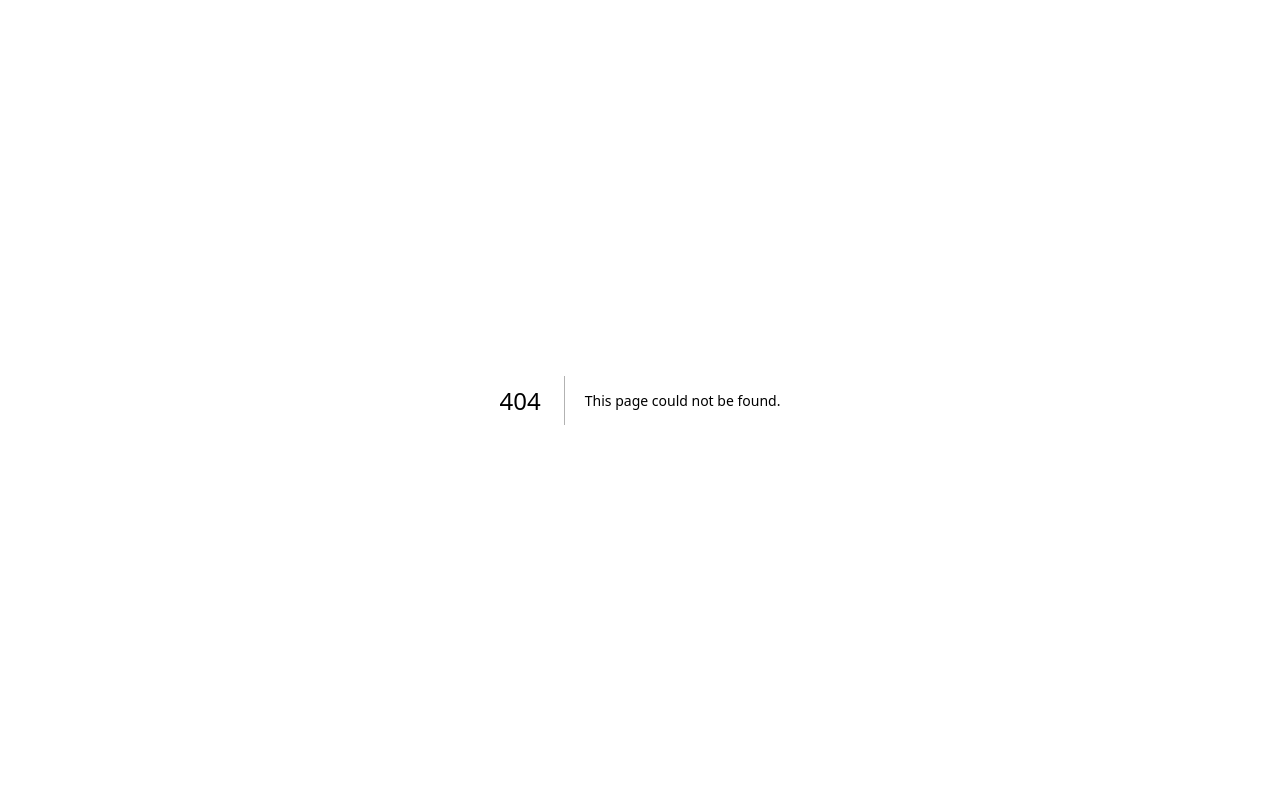
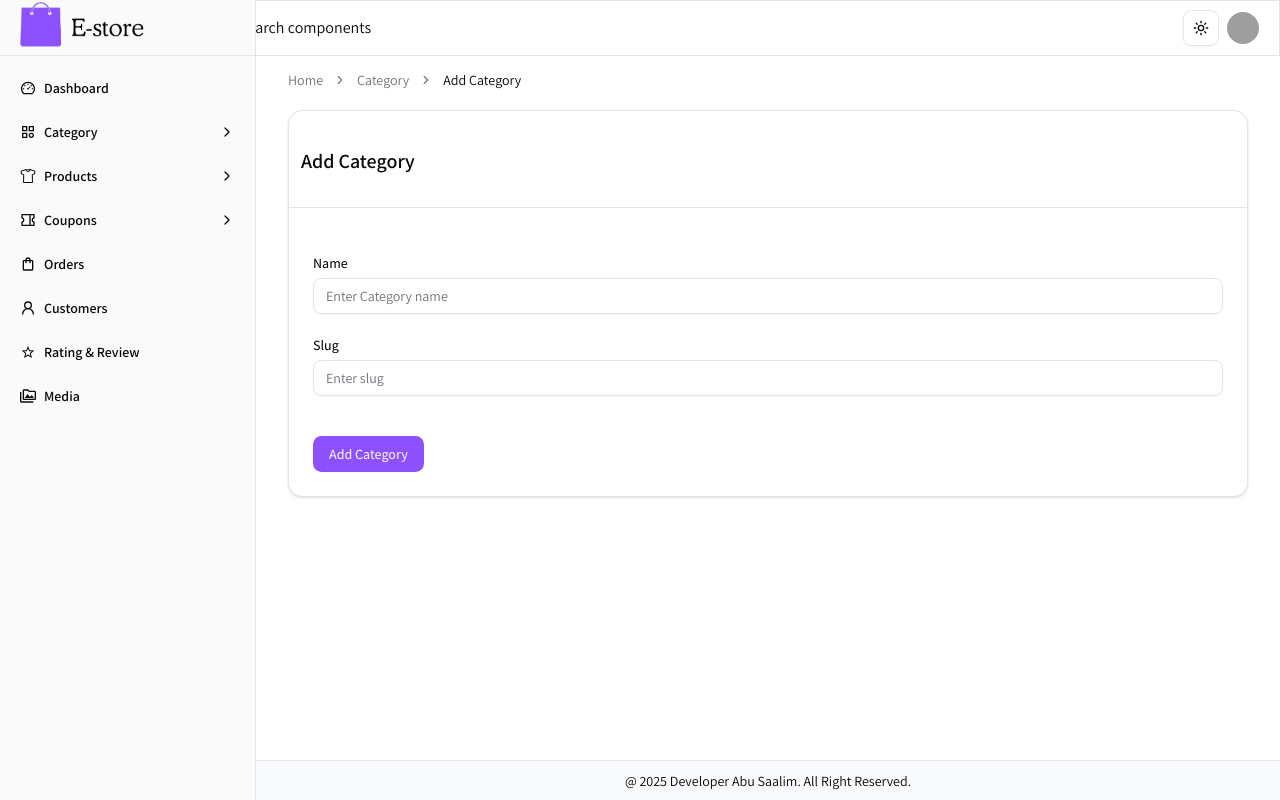
Before and after one commit to AbuSaalim/wallframe-ecom, a Next.js app: page /admin/category/add in a window 1280 px wide. Before the commit this address had no page. Built offline with nearby package versions, Linux system fonts and the light colour scheme; grey boxes are pictures that could not be loaded.

Commit message:
slug in category add api frontend with half functionality

```diff
--- /dev/null
+++ b/app/(root)/(admin)/admin/category/add/page.jsx
@@ -0,0 +1,149 @@
+'use client'
+
+import { useEffect, useState } from 'react';
+import BreadCrumb from '@/components/Application/Admin/BreadCrumb'
+import { ADMIN_CATEGORY_SHOW, ADMIN_DASHBOARD } from '@/routes/AdminPanelRoute'
+import { Card, CardHeader, CardContent } from '@/components/ui/card';
+import { Form, FormControl, FormField, FormItem, FormLabel, FormMessage } from '@/components/ui/form';
+import { Input } from '@/components/ui/input';
+import Buttonloading from '@/components/Application/Buttonloading';
+import { LoginSchema } from '@/lib/zodSchema';
+import { zodResolver } from '@hookform/resolvers/zod';
+import { useForm } from 'react-hook-form';
+import { showToast } from '@/lib/showToast';
+import axios from 'axios';
+
+const breadcrumbData = [
+  { href: ADMIN_DASHBOARD, label: 'Home' },
+  { href: ADMIN_CATEGORY_SHOW, label: 'Category' },
+  { href: '', label: 'Add Category' }
+]
+
+// Slugify function
+const slugify = (text) => {
+  return text
+    .toString()
+    .toLowerCase()
+    .trim()
+    .replace(/\s+/g, '-')        // Replace spaces with -
+    .replace(/[^\w\-]+/g, '')    // Remove all non-word chars
+    .replace(/\-\-+/g, '-')      // Replace multiple - with single -
+    .replace(/^-+/, '')          // Trim - from start of text
+    .replace(/-+$/, '');         // Trim - from end of text
+}
+
+const AddCategory = () => {
+  const [loading, setLoading] = useState(false);
+
+  const formSchema = LoginSchema.pick({
+    name: true,
+    slug: true
+  });
+
+  const form = useForm({
+    resolver: zodResolver(formSchema),
+    defaultValues: {
+      name: '',
+      slug: '',
+    },
+  });
+
+  // Watch the name field and auto-generate slug
+  useEffect(() => {
+    const subscription = form.watch((value, { name: fieldName }) => {
+      if (fieldName === 'name' && value.name) {
+        form.setValue('slug', slugify(value.name));
+      }
+    });
+    return () => subscription.unsubscribe();
+  }, [form]);
+
+  const onSubmit = async (values) => {
+    try {
+      setLoading(true);
+
+      const {data:response} = await axios.post('/api/category/create',values)
+
+      if (!response.success) {
+        throw new Error(response.message)
+      }
+
+      form.reset()
+      showToast('success', response.message)
+
+      console.log(values);
+    } catch (error) {
+      showToast('error:', error.message);
+      // showToast('error', error.message);
+    } finally {
+      setLoading(false);
+    }
+  }
+
+  return (
+    <div>
+      <BreadCrumb breadcrumbData={breadcrumbData} />
+
+      <Card className="shadow-sm">
+        <CardHeader className="px-3 py-3 border-b border-border">
+          <h4 className="text-xl font-semibold">Add Category</h4>
+        </CardHeader>
+        <CardContent className="pt-6">
+          <Form {...form}>
+            <form onSubmit={form.handleSubmit(onSubmit)} className="space-y-6">
+
+              <FormField
+                control={form.control}
+                name="name"
+                render={({ field }) => (
+                  <FormItem>
+                    <FormLabel>Name</FormLabel>
+                    <FormControl>
+                      <Input
+                        type="text"
+                        placeholder="Enter Category name"
+                        {...field}
+                        disabled={loading}
+                      />
+                    </FormControl>
+                    <FormMessage />
+                  </FormItem>
+                )}
+              />
+
+              <FormField
+                control={form.control}
+                name="slug"
+                render={({ field }) => (
+                  <FormItem>
+                    <FormLabel>Slug</FormLabel>
+                    <FormControl>
+                      <Input
+                        type="text"
+                        placeholder="Enter slug"
+                        {...field}
+                        disabled={loading}
+                      />
+                    </FormControl>
+                    <FormMessage />
+                  </FormItem>
+                )}
+              />
+
+              <div className="pt-4">
+                <Buttonloading
+                  loading={loading}
+                  type="submit"
+                  text="Add Category"
+                  className="cursor-pointer"
+                />
+              </div>
+            </form>
+          </Form>
+        </CardContent>
+      </Card>
+    </div>
+  )
+}
+
+export default AddCategory
--- /dev/null
+++ b/app/(root)/(admin)/admin/category/edit/[id]/page.jsx
@@ -0,0 +1,11 @@
+import React from 'react'
+
+const EditCategory = () => {
+  return (
+    <div>
+      EditCategory
+    </div>
+  )
+}
+
+export default EditCategory
--- /dev/null
+++ b/app/(root)/(admin)/admin/category/pages.jsx
@@ -0,0 +1,11 @@
+import React from 'react'
+
+const ShowCategory = () => {
+  return (
+    <div>
+        ShowCategory
+    </div>
+  )
+}
+
+export default ShowCategory
--- /dev/null
+++ b/app/api/category/create/route.js
@@ -0,0 +1,43 @@
+import { connectDB } from "@/lib/detabaseConnection";
+import { catchError, isAuthenticated, response } from "@/lib/helperFunction";
+import { LoginSchema } from "@/lib/zodSchema";
+import CategoryModel from "@/models/Category.model";
+
+export async function POST(request) {
+    try {
+         // Check authentication
+            const auth = await isAuthenticated('admin');
+            if (!auth.isAuth) {
+              return response(false, 403, 'Unauthorized.');
+            }
+
+            await connectDB()
+            const payload = await request.json();
+
+
+              const schema = LoginSchema.pick({
+                name: true,
+                slug: true
+              });
+
+              const validate = schema.safeParse(payload)
+
+              if (!validate.success) {
+                return response(false, 400, 'Invalid or missing feild', validate.error)
+              }
+
+              const {name, slug} = validate.data
+
+
+              const newCategory = new CategoryModel({
+                name,slug
+              })
+
+              return response(true, 200, 'category added successfully')
+
+
+
+    } catch (error) {
+        return catchError(error)
+    }
+}
--- a/lib/adminSidebarMenu.js
+++ b/lib/adminSidebarMenu.js
@@ -7,7 +7,7 @@ import { LuUserRound } from "react-icons/lu";
 import { IoMdStarOutline } from "react-icons/io";
 import { MdOutlinePermMedia } from "react-icons/md";
 import { RiCoupon2Line } from "react-icons/ri";
-import { ADMIN_DASHBOARD, ADMIN_MEDIA_SHOW } from "@/routes/AdminPanelRoute";
+import { ADMIN_CATEGORY_ADD, ADMIN_CATEGORY_SHOW, ADMIN_DASHBOARD, ADMIN_MEDIA_SHOW } from "@/routes/AdminPanelRoute";
 
 export const adminAppSidebarMenu = [
    {
@@ -22,11 +22,11 @@ export const adminAppSidebarMenu = [
     submenu: [
         {
             title:"Add Category",
-            url: '#'
+            url: ADMIN_CATEGORY_ADD
         },
         {
             title:"All Category",
-            url: '#'
+            url: ADMIN_CATEGORY_SHOW
         },
     ]
    },
--- a/lib/zodSchema.js
+++ b/lib/zodSchema.js
@@ -28,4 +28,5 @@ export const LoginSchema = z.object({
   _id: z.string().min(3, '_id is required'),
   alt: z.string().min(3, 'alt is required'),
   title: z.string().min(3, 'title is required'),
+  slug:z.string().min(3,'Slug is Required.'),
 });
--- /dev/null
+++ b/models/Category.model.js
@@ -0,0 +1,28 @@
+import mongoose from "mongoose";
+
+const categorySchema = new mongoose.Schema({
+    name: {
+        type: String,
+        required:true,
+        unique:true
+    },
+    slug: {
+        type:String,
+        required: true,
+        unique:true,
+        lowercase:true,
+        trim:true
+    },
+     deletedAt: {
+        type: Date,
+        default: null,
+        index: true
+    },
+
+}, {timestamps:true})
+
+categorySchema.index({expiresAt:1}, {expireAfterSeconds:0})
+
+const CategoryModel = mongoose.models.Category || mongoose.model('Category', categorySchema, 'categories')
+
+export default CategoryModel
--- a/package.json
+++ b/package.json
@@ -43,6 +43,7 @@
     "react-redux": "^9.2.0",
     "react-toastify": "^11.0.5",
     "redux-persist": "^6.0.0",
+    "slugify": "^1.6.6",
     "tailwind-merge": "^3.3.1",
     "zod": "^4.1.12"
   },
--- a/routes/AdminPanelRoute.js
+++ b/routes/AdminPanelRoute.js
@@ -3,3 +3,9 @@ export const ADMIN_DASHBOARD = '/admin/dashboard'
 // media Routed
 export const ADMIN_MEDIA_SHOW = '/admin/media'
 export const ADMIN_MEDIA_EDIT = (id) => id? `/admin/media/edit/${id}` : ``
+
+
+// Category Routes
+export const ADMIN_CATEGORY_ADD = '/admin/category/add'
+export const ADMIN_CATEGORY_SHOW = '/admin/category'
+export const ADMIN_CATEGIRY_EDIT = (id) => id? `/admin/category/edit/${id}` : ``
```
Also changed, not shown: 1 other file (tests, documents, lock files or other folders).
